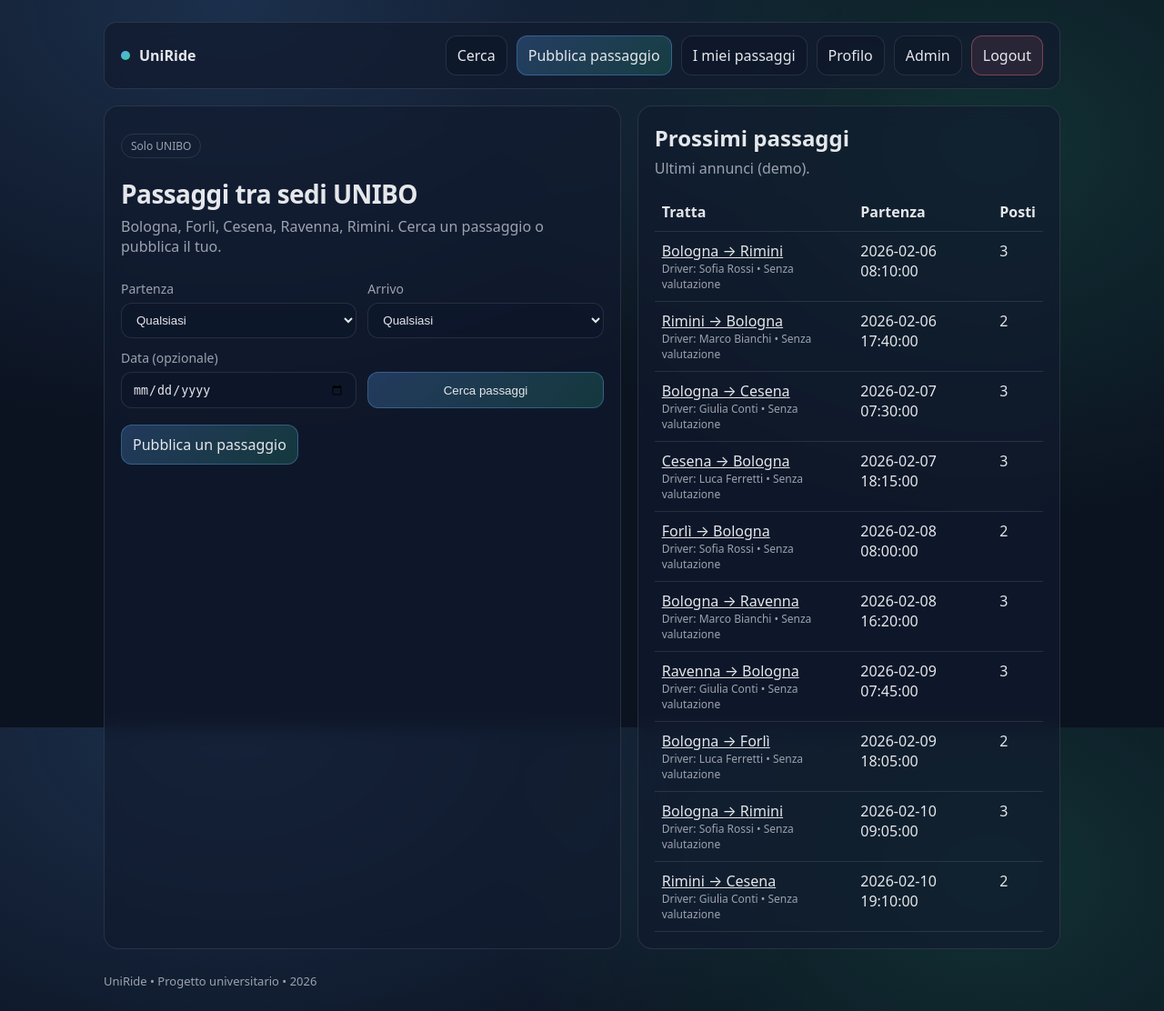
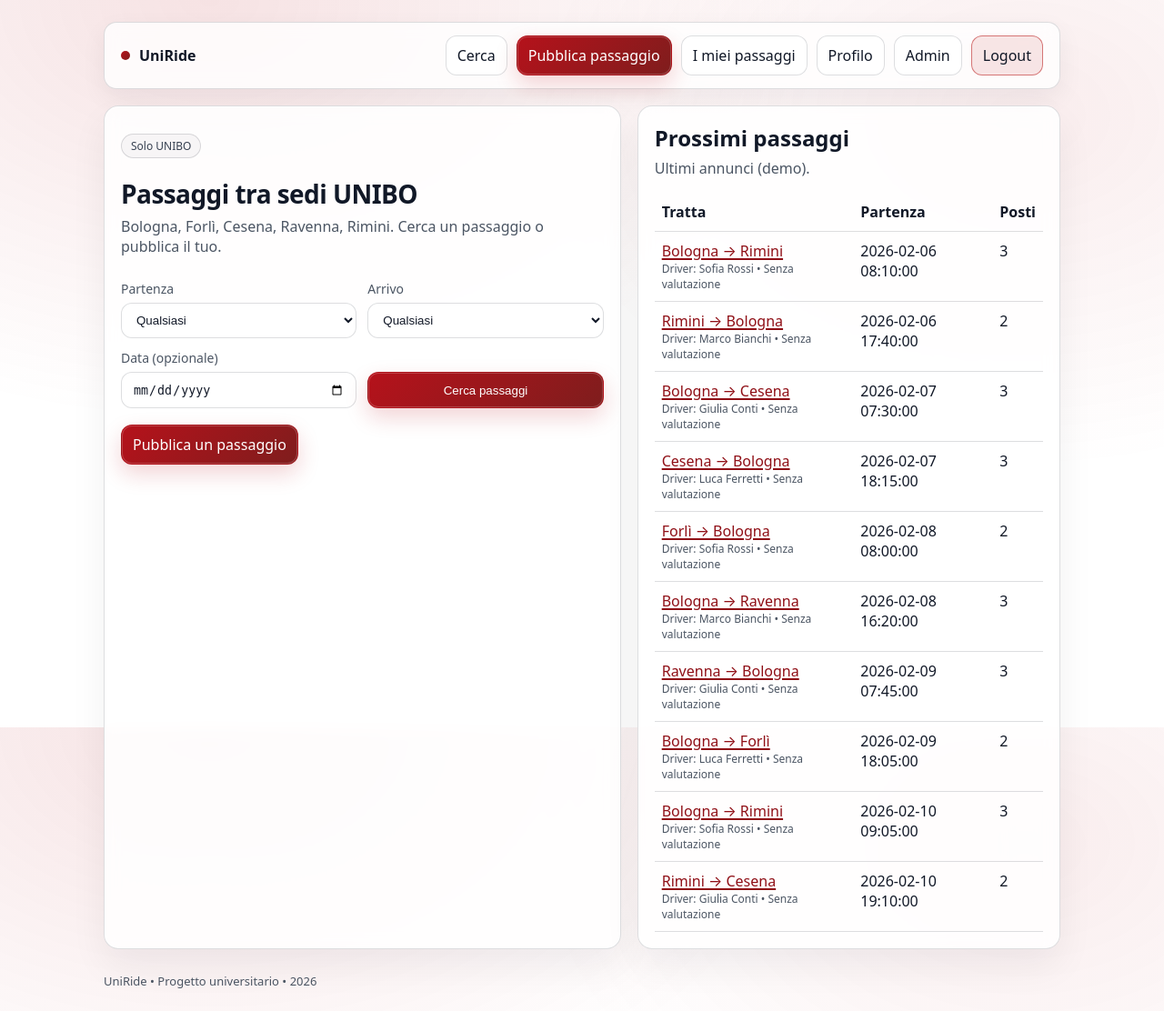
Before and after one commit to uncespuglio/Progetto-Tecnologie-Web, a PHP site: page / in a window 1280 px wide. Shown: the whole page at 91% size. Run offline with PHP 8.4, Linux system fonts and the light colour scheme; the visitor is signed in with stand-in values (Sample User, id 1); data that the repository does not hold is empty.

Commit message:
style fix

```diff
--- a/style.css
+++ b/style.css
@@ -1,28 +1,44 @@
 :root{
-	--bg:#0b1220;
-	--panel:#121b2f;
-	--panel2:#0f172a;
-	--text:#e5e7eb;
-	--muted:#9ca3af;
-	--brand:#60a5fa;
-	--brand2:#34d399;
-	--danger:#fb7185;
-	--border:rgba(255,255,255,.10);
+	/* Tema UNIBO finale: bianco + rosso, con leggero effetto "LED" */
+	--bg:#ffffff;
+	--panel:#ffffff;
+	--panel2:#f8fafc;
+	--text:#111827;
+	--muted:#4b5563;
+	--brand:#b5121b; /* Rosso UNIBO */
+	--brand2:#7f1d1d;
+	--danger:#b91c1c;
+	--border:rgba(17,24,39,.14);
+	--focus: rgba(181,18,27,.60);
+	--glow: rgba(181,18,27,.22);
+	--link:#8f0f16;
+	--link-hover:#b5121b;
 }
 *{box-sizing:border-box}
 html,body{height:100%}
 body{
 	margin:0;
 	font-family: ui-sans-serif, system-ui, -apple-system, Segoe UI, Roboto, Helvetica, Arial;
-	background: radial-gradient(1200px 800px at 20% 0%, rgba(96,165,250,.20), transparent 60%),
-							radial-gradient(900px 700px at 85% 20%, rgba(52,211,153,.16), transparent 60%),
-							var(--bg);
+	background:
+		radial-gradient(1100px 750px at 18% 0%, rgba(181,18,27,.12), transparent 62%),
+		radial-gradient(900px 650px at 88% 16%, rgba(181,18,27,.08), transparent 60%),
+		var(--bg);
 	color:var(--text);
 }
+::selection{background: rgba(181,18,27,.22)}
+
+/* Link accessibili (fuori dai bottoni) */
 a{color:inherit}
+a:not(.btn):not(.brand){
+	color: var(--link);
+	text-decoration: underline;
+	text-decoration-thickness: 2px;
+	text-underline-offset: 2px;
+}
+a:not(.btn):not(.brand):hover{color: var(--link-hover)}
 .skip-link{
 	position:absolute; left:-999px; top:8px;
-	background: rgba(15,23,42,.95);
+	background: var(--panel);
 	border:1px solid var(--border);
 	color: var(--text);
 	padding:10px 12px;
@@ -31,7 +47,7 @@
 }
 .skip-link:focus{left:16px}
 .btn:focus-visible, input:focus-visible, select:focus-visible, textarea:focus-visible, a:focus-visible{
-	outline: 3px solid rgba(96,165,250,.75);
+	outline: 3px solid var(--focus);
 	outline-offset: 2px;
 }
 .btn{min-height:40px}
@@ -39,7 +55,9 @@
 .nav{
 	display:flex;align-items:center;justify-content:space-between;gap:16px;
 	padding:14px 18px;border:1px solid var(--border);border-radius:14px;
-	background: rgba(18,27,47,.75); backdrop-filter: blur(8px);
+	background: rgba(255,255,255,.80);
+	backdrop-filter: blur(8px);
+	box-shadow: 0 10px 28px rgba(17,24,39,.06);
 }
 .brand{display:flex;align-items:center;gap:10px;text-decoration:none;font-weight:700}
 .brand-badge{width:10px;height:10px;border-radius:50%;background:linear-gradient(135deg,var(--brand),var(--brand2))}
@@ -47,11 +65,30 @@
 .btn{
 	display:inline-flex;align-items:center;justify-content:center;gap:8px;
 	padding:10px 12px;border-radius:12px;border:1px solid var(--border);
-	background: rgba(15,23,42,.7); color:var(--text);
+	background: var(--panel);
+	color:var(--text);
 	text-decoration:none; cursor:pointer;
 }
-.btn.primary{background:linear-gradient(135deg, rgba(96,165,250,.25), rgba(52,211,153,.18)); border-color: rgba(96,165,250,.35)}
-.btn.danger{border-color: rgba(251,113,133,.40); background: rgba(251,113,133,.10)}
+.btn:hover{background: var(--panel2)}
+.btn:active{transform: translateY(1px)}
+.btn.primary{
+	background: linear-gradient(135deg, var(--brand), var(--brand2));
+	border-color: rgba(181,18,27,.50);
+	color:#fff;
+	box-shadow:
+		0 10px 24px rgba(181,18,27,.18),
+		0 0 0 1px rgba(255,255,255,.18) inset;
+}
+.btn.primary:hover{
+	filter: saturate(1.03) brightness(1.01);
+	box-shadow:
+		0 12px 28px rgba(181,18,27,.22),
+		0 0 0 1px rgba(255,255,255,.22) inset;
+}
+.btn.danger{
+	border-color: rgba(185,28,28,.55);
+	background: rgba(185,28,28,.10);
+}
 .btn:disabled{opacity:.6;cursor:not-allowed}
 
 .grid{display:grid;grid-template-columns:1fr;gap:18px;margin-top:18px}
@@ -59,8 +96,12 @@
 
 .card{
 	border:1px solid var(--border);border-radius:16px;
-	background: rgba(18,27,47,.65); backdrop-filter: blur(10px);
+	background: rgba(255,255,255,.86);
+	backdrop-filter: blur(8px);
 	padding:18px;
+	box-shadow:
+		0 18px 40px rgba(17,24,39,.06),
+		0 0 0 1px rgba(255,255,255,.55) inset;
 }
 .title{font-size:28px;margin:8px 0 0 0;letter-spacing:-0.02em}
 .subtitle{color:var(--muted);margin:6px 0 0 0}
@@ -71,21 +112,23 @@
 label{display:grid;gap:6px;font-size:14px;color:var(--muted)}
 input,select,textarea{
 	width:100%; padding:10px 12px; border-radius:12px;
-	border:1px solid var(--border); background: rgba(15,23,42,.65);
+	border:1px solid var(--border);
+	background: rgba(255,255,255,.95);
 	color:var(--text);
 	outline:none;
 }
 textarea{min-height:92px; resize:vertical}
-input:focus,select:focus,textarea:focus{border-color: rgba(96,165,250,.55); box-shadow: 0 0 0 4px rgba(96,165,250,.12)}
+input:focus,select:focus,textarea:focus{border-color: rgba(181,18,27,.55); box-shadow: 0 0 0 4px rgba(181,18,27,.12)}
 
 .alert{padding:10px 12px;border-radius:12px;border:1px solid var(--border)}
-.alert.error{border-color: rgba(251,113,133,.45); background: rgba(251,113,133,.10)}
-.alert.ok{border-color: rgba(52,211,153,.45); background: rgba(52,211,153,.10)}
+.alert.error{border-color: rgba(185,28,28,.40); background: rgba(185,28,28,.08)}
+.alert.ok{border-color: rgba(5,150,105,.35); background: rgba(5,150,105,.08)}
 
 .table{width:100%; border-collapse: collapse; margin-top:10px}
 .table th,.table td{padding:10px 8px; border-bottom: 1px solid var(--border); text-align:left; vertical-align: top}
+.table.admin-users th,.table.admin-users td{vertical-align: middle}
 .muted{color:var(--muted)}
-.pill{display:inline-block;padding:4px 10px;border-radius:999px;border:1px solid var(--border);font-size:12px;color:var(--muted)}
+.pill{display:inline-block;padding:4px 10px;border-radius:999px;border:1px solid var(--border);font-size:12px;color:#374151;background: rgba(17,24,39,.03)}
 .footer{margin:26px 0 0 0;color:var(--muted);font-size:13px}
 
 @media (prefers-reduced-motion: reduce){
--- a/template/admin/admin.php
+++ b/template/admin/admin.php
@@ -2,10 +2,10 @@
 <div class="card" style="margin-top:18px;">
 	<p class="pill">Admin</p>
 	<h1 class="title">Pannello di amministrazione</h1>
-	<p class="subtitle">Gestione contenuti del servizio (CRUD) e utenti.</p>
+	<p class="subtitle">Gestione contenuti del servizio e utenti.</p>
 
 	<div style="margin-top:14px; display:flex; gap:10px; flex-wrap:wrap;">
-		<a class="btn primary" href="<?= e(url('?p=admin_rides')) ?>">Gestisci passaggi (CRUD)</a>
+		<a class="btn" href="<?= e(url('?p=admin_rides')) ?>">Gestisci passaggi</a>
 		<a class="btn" href="<?= e(url('?p=admin_requests')) ?>">Gestisci prenotazioni</a>
 		<a class="btn" href="<?= e(url('?p=admin_feedback')) ?>">Gestisci recensioni</a>
 		<a class="btn" href="<?= e(url('?p=admin_users')) ?>">Gestisci utenti</a>
--- a/template/admin/admin_feedback.php
+++ b/template/admin/admin_feedback.php
@@ -11,7 +11,7 @@
 		</div>
 	</div>
 
-	<div class="card" style="margin-top:14px; padding:14px; background: rgba(15,23,42,.55)">
+	<div class="card" style="margin-top:14px; padding:14px; background: var(--panel2)">
 		<h2 style="margin:0">Aggiungi recensione</h2>
 		<form method="post" class="form" action="<?= e(url('?p=admin_feedback')) ?>" style="margin-top:10px;">
 			<?= csrf_field() ?>
--- a/template/admin/admin_ride_create.php
+++ b/template/admin/admin_ride_create.php
@@ -1,7 +1,7 @@
 <?php /** @var array $ride */ /** @var array $users */ /** @var string $departLocal */ /** @var array $allowedCities */ /** @var array $stops */ ?>
 <div class="grid two">
 	<div class="card">
-		<p class="pill">Admin • CRUD</p>
+		<p class="pill">Admin</p>
 		<h1 class="title">Crea passaggio</h1>
 		<p class="subtitle">Crea un nuovo annuncio scegliendo un driver.</p>
 
@@ -41,7 +41,7 @@
 				</label>
 			</div>
 
-			<div class="card" style="padding:12px; background: rgba(15,23,42,.55)">
+			<div class="card" style="padding:12px; background: var(--panel2)">
 				<div class="muted" style="font-size:12px;">Tappe (opzionale)</div>
 				<div class="muted" style="font-size:12px; margin-top:6px;">La ricerca considera anche le tappe (match per segmenti).</div>
 
@@ -110,6 +110,6 @@
 
 	<div class="card">
 		<h2 style="margin:0">Suggerimento rubric</h2>
-		<p class="muted" style="margin-top:6px;">Questa schermata documenta l’operazione <strong>Create</strong> del CRUD lato Admin.</p>
+		<p class="muted" style="margin-top:6px;">Crea un nuovo passaggio scegliendo il driver.</p>
 	</div>
 </div>
--- a/template/admin/admin_ride_delete.php
+++ b/template/admin/admin_ride_delete.php
@@ -1,6 +1,6 @@
 <?php /** @var array $ride */ ?>
 <div class="card" style="margin-top:18px;">
-	<p class="pill">Admin • CRUD</p>
+	<p class="pill">Admin</p>
 	<h1 class="title">Elimina passaggio</h1>
 	<p class="subtitle">Conferma eliminazione (operazione <strong>Delete</strong>).</p>
 
--- a/template/admin/admin_ride_edit.php
+++ b/template/admin/admin_ride_edit.php
@@ -1,7 +1,7 @@
 <?php /** @var array $ride */ /** @var array $users */ /** @var string $departLocal */ /** @var array $allowedCities */ /** @var array $stops */ ?>
 <div class="grid two">
 	<div class="card">
-		<p class="pill">Admin • CRUD</p>
+		<p class="pill">Admin</p>
 		<h1 class="title">Modifica passaggio</h1>
 		<p class="subtitle">Aggiorna i dati dell’annuncio.</p>
 
@@ -41,7 +41,7 @@
 			</div>
 
 
-			<div class="card" style="padding:12px; background: rgba(15,23,42,.55)">
+			<div class="card" style="padding:12px; background: var(--panel2)">
 				<div class="muted" style="font-size:12px;">Tappe (opzionale)</div>
 				<div class="muted" style="font-size:12px; margin-top:6px;">La ricerca considera anche le tappe (match per segmenti).</div>
 
@@ -110,6 +110,6 @@
 
 	<div class="card">
 		<h2 style="margin:0">Suggerimento rubric</h2>
-		<p class="muted" style="margin-top:6px;">Questa schermata documenta chiaramente l’operazione <strong>Update</strong> del CRUD lato Admin.</p>
+		<p class="muted" style="margin-top:6px;">Modifica i dettagli del passaggio.</p>
 	</div>
 </div>
--- a/template/admin/admin_rides.php
+++ b/template/admin/admin_rides.php
@@ -2,7 +2,7 @@
 <div class="card" style="margin-top:18px;">
 	<div style="display:flex; justify-content:space-between; gap:12px; flex-wrap:wrap; align-items:flex-end;">
 		<div>
-			<p class="pill">Admin • CRUD</p>
+			<p class="pill">Admin</p>
 			<h1 class="title" style="margin-top:6px;">Passaggi</h1>
 			<p class="subtitle">Modifica o elimina annunci pubblicati dagli utenti.</p>
 		</div>
--- a/template/layout.php
+++ b/template/layout.php
@@ -10,7 +10,7 @@
 	<meta charset="utf-8">
 	<meta name="viewport" content="width=device-width, initial-scale=1">
 	<title>UniRide</title>
-	<link rel="stylesheet" href="style.css">
+	<link rel="stylesheet" href="style.css?v=<?= (int) @filemtime(__DIR__ . '/../style.css') ?>">
 </head>
 <body>
 	<a class="skip-link" href="#main">Vai al contenuto</a>
--- a/template/pages/ride.php
+++ b/template/pages/ride.php
@@ -46,7 +46,7 @@
 			<div class="muted">Driver: <strong style="color:var(--text)"><?= e($ride['driver_name']) ?></strong> • <?= e($label) ?></div>
 			<div>Posti disponibili: <span class="pill"><?= e((string)$ride['seats_available']) ?></span></div>
 			<?php if (!empty($ride['notes'])): ?>
-				<div class="card" style="padding:12px; background: rgba(15,23,42,.55)">
+				<div class="card" style="padding:12px; background: var(--panel2)">
 					<div class="muted" style="font-size:12px">Note</div>
 					<div><?= nl2br(e((string)$ride['notes'])) ?></div>
 				</div>
```
Also changed, not shown: template/admin/admin_users.php (+8 -4 lines), template/pages/login.php (+1 -14 lines), template/user/ride_create.php (+2 -10 lines), report/img/mockup1_mobile.png (added), report/img/mockup1_pc.png (added), report/img/mockup2_mobile.png (added), report/img/mockup2_pc.png (added).
